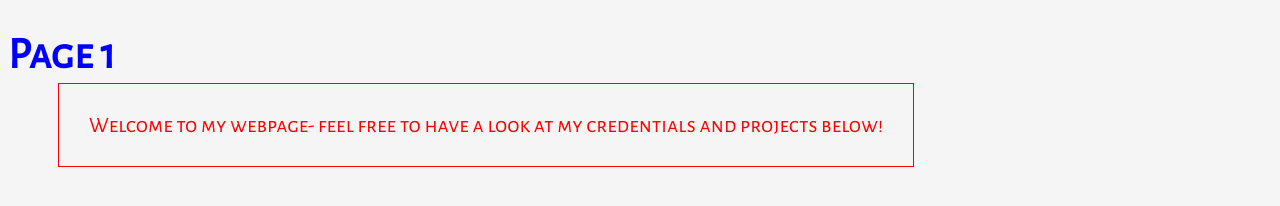
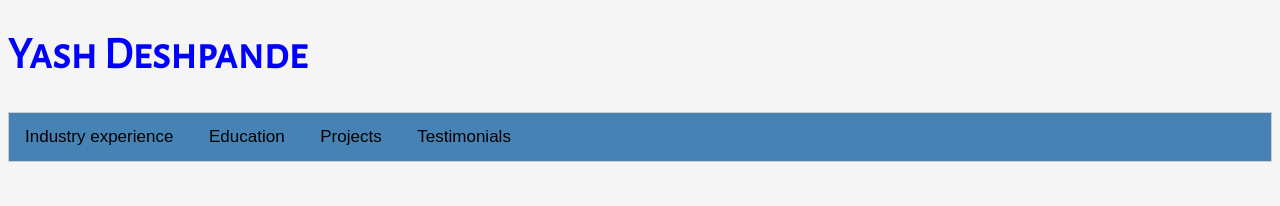
Before and after one commit to yashd94/yashd94.github.io, a plain HTML site: page index.html in a window 1280 px wide. Drawn offline with Linux system fonts and the light colour scheme.

Commit message:
Update index.html

```diff
--- a/index.html
+++ b/index.html
@@ -3,6 +3,8 @@
 <html>
 
 <head>
+
+  <meta name="viewport" content="width=device-width, initial-scale=1">
 
   <link href='https://fonts.googleapis.com/css?family=Alegreya Sans SC' rel='stylesheet'>
 
@@ -13,20 +15,111 @@
 
     body {background-color: WhiteSmoke; font-family: 'Alegreya Sans SC'; font-size: 22px;}
     h1 {color: blue;}
+    h3 {color: blue;}
     p1 {color: red; border: 1px solid red; padding: 30px; margin: 50px}
 
   </style>
 </head>
 
 <body>
+  <style>
+    /* Styling the tab layout */
+
+    .tab {
+    overflow: hidden;
+    border: 1px solid #ccc;
+    background-color: SteelBlue;
+    }
+
+    /* Styping the buttons */
+    .tab button {
+    background-color: inherit;
+    float: center;
+    border: none;
+    cursor: pointer;
+    padding: 14px 16px;
+    transition: 0.3s;
+    font-size: 17px;
+    }
+
+    /* Changing button color on hover */
+    .tab hover {
+    background-color: #ddd;
+    }
+
+    .tab button.active {
+    background-color: #ccc;
+    }
+
+    .tabcontent {
+    display: none;
+    padding: 6px 12px;
+    -webkit-animation: fadeEffect 1s;
+    animation: fadeEffect 1s;
+    }
+
+    @-webkit-keyframes fadeEffect {
+    from {opacity: 0;}
+    to {opacity: 1;}
+    }
+
+    @keyframes fadeEffect {
+    from {opacity: 0;}
+    to {opacity: 1;}
+    }
+  </style>
 
   <h1>
-    Page 1
+    Yash Deshpande
   </h1>
 
-  <p1>
-    Welcome to my webpage- feel free to have a look at my credentials and projects below!
-  </p1>
+  <div class="tab">
+    <button class="tablinks" onclick="openInfo(event, 'Industry experience')" id="defaultOpen">Industry experience</button>
+    <button class="tablinks" onclick="openInfo(event, 'Education')">Education</button>
+    <button class="tablinks" onclick="openInfo(event, 'Projects')">Projects</button>
+    <button class="tablinks" onclick="openInfo(event, 'Testimonials')">Testimonials</button>
+  </div>
+
+  <div id="Industry experience" class="tabcontent">
+    <h3>Industry experience</h3>
+    <p> </p>
+  </div>
+
+  <div id="Education" class="tabcontent">
+    <h3>Education</h3>
+    <p> </p>
+  </div>
+
+  <div id="Projects" class="tabcontent">
+    <h3>Projects</h3>
+    <p> </p>
+  </div>
+
+  <div id="Testimonials" class="tabcontent">
+    <h3>Testimonials</h3>
+    <p> </p>
+  </div>
+
+  <script>
+    function openInfo(evt, desc) {
+      var i, tabcontent, tablinks;
+      tabcontent = document.getElementsByClassName("tabcontent");
+      for (i = 0; i < tabcontent.length; i++) {
+        tabcontent[i].style.display="none";
+      }
+
+      tablinks = document.getElementByClassName("tablinks");
+      for (i = 0; i < tablinks.lenght; i++) {
+        tablinks[i].className = tablinks[i].className.replace(" active", "");
+      }
+
+      document.getElementById(desc).style.display = "block";
+      evt.currentTarget.className += " active";
+    }
+
+    document.getElementById("defaultOpen").click();
+
+  </script>
 
 </body>
 
```
